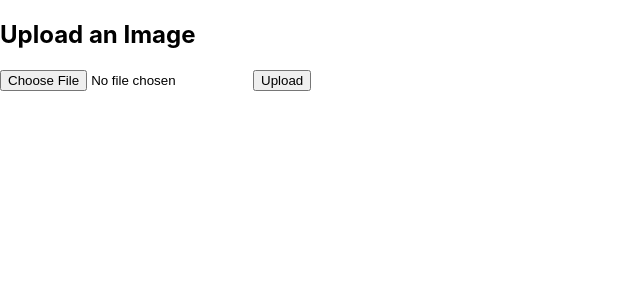
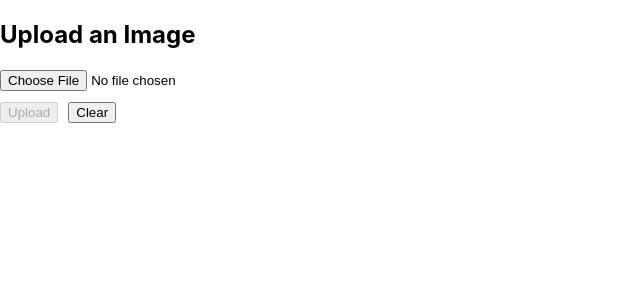
Before and after one commit to TBBJason/Spymaster, a React (Create React App) app in the folder frontend/: page / in a window 1280 px wide. Shown: the top 300 px of the page, without its empty margins (0-640 px from the left). Built offline with nearby package versions, Linux system fonts and the light colour scheme.

Commit message:
sorta working first part

```diff
--- a/frontend/src/App.js
+++ b/frontend/src/App.js
@@ -1,5 +1,6 @@
 import React from 'react';
 import UploadFile from './uploadFile'; // Make sure import matches file name
+import GridDisplay from './GridDisplay'; // Import the new component
 
 function App() {
   return (
--- /dev/null
+++ b/frontend/src/GridDisplay.js
@@ -0,0 +1,53 @@
+import React from 'react';
+import PropTypes from 'prop-types';
+
+const GridDisplay = ({ grid }) => {
+  if (!grid || grid.length === 0 || grid[0].length === 0) {
+    return <div>No grid data available</div>;
+  }
+
+  return (
+    <div className="grid-results">
+      <h4>Extracted Grid:</h4>
+      <div
+        className="grid-container"
+        style={{
+          display: 'grid',
+          gridTemplateColumns: `repeat(${grid[0].length}, 1fr)`,
+          gap: '5px',
+          marginBottom: '20px'
+        }}
+      >
+        {grid.map((row, rowIndex) => (
+          row.map((cell, colIndex) => (
+            <div
+              key={`${rowIndex}-${colIndex}`}
+              className="grid-cell"
+              style={{
+                padding: '10px',
+                border: '1px solid #ccc',
+                textAlign: 'center',
+                backgroundColor: '#f9f9f9'
+              }}
+            >
+              {cell}
+            </div>
+          ))
+        ))}
+      </div>
+    </div>
+  );
+};
+
+GridDisplay.propTypes = {
+  grid: PropTypes.arrayOf(
+    PropTypes.arrayOf(
+      PropTypes.oneOfType([
+        PropTypes.string,
+        PropTypes.number
+      ])
+    )
+  ).isRequired
+};
+
+export default GridDisplay;
--- a/frontend/src/uploadFile.js
+++ b/frontend/src/uploadFile.js
@@ -1,38 +1,134 @@
-import React, { useState } from "react";
-import api from './api'; // Import the API instance
+import React, { useState, useRef } from "react";
+import api from './api';
 
 function UploadFile() {
   const [file, setFile] = useState(null);
   const [result, setResult] = useState(null);
+  const [isUploading, setIsUploading] = useState(false);
   const [error, setError] = useState(null);
-    const [isUploading, setIsUploading] = useState(false);
+  const fileInputRef = useRef(null);
 
   const handleFileChange = (e) => {
+    if (e.target.files.length > 0) {
       setFile(e.target.files[0]);
+      setError(null);
+      setResult(null); // Clear previous results
+    }
   };
 
   const handleUpload = async () => {
-        const formData = new FormData();
-        formData.append("file", file);
-
+    if (!file) {
+      setError("Please select a file first");
+      return;
+    }
 
     try {
       setIsUploading(true);
       setError(null);
+      setResult(null);
+
+      const formData = new FormData();
+      formData.append("file", file);
+
       const res = await api.post('/process-image', formData);
-            setResult(res.data);
+
+      // Format results for better display
+      const formattedResult = {
+        filename: res.data.filename,
+        gridSize: res.data.grid_size,
+        grid: res.data.grid,
+        message: res.data.message
+      };
+
+      setResult(formattedResult);
     } catch (err) {
-            console.error(err);
+      const errorMsg = err.response?.data?.detail ||
+                      err.response?.data?.message ||
+                      "Upload failed. Please try again.";
+      setError(errorMsg);
+    } finally {
+      setIsUploading(false);
+
+      // Clear file selection and reset input
+      setFile(null);
+      if (fileInputRef.current) {
+        fileInputRef.current.value = "";
+      }
+    }
+  };
+
+  // Clear all state
+  const handleClear = () => {
+    setFile(null);
+    setResult(null);
+    setError(null);
+    if (fileInputRef.current) {
+      fileInputRef.current.value = "";
     }
   };
 
   return (
     <div>
       <h2>Upload an Image</h2>
-      <input type="file" accept="image/*" onChange={handleFileChange} />
-      <button onClick={handleUpload}>{isUploading ? "Uploading ..." : "Upload"}</button>
+
+      <input
+        type="file"
+        ref={fileInputRef}
+        accept="image/png, image/jpeg, image/jpg"
+        onChange={handleFileChange}
+        disabled={isUploading}
+      />
+
+      <div style={{ margin: "10px 0" }}>
+        <button
+          onClick={handleUpload}
+          disabled={isUploading || !file}
+          style={{ marginRight: "10px" }}
+        >
+          {isUploading ? "Processing..." : "Upload"}
+        </button>
+
+        <button
+          onClick={handleClear}
+          disabled={isUploading}
+        >
+          Clear
+        </button>
+      </div>
+
+      {error && <div style={{ color: "red", margin: "10px 0" }}>{error}</div>}
+
       {result && (
-        <pre>{JSON.stringify(result, null, 2)}</pre>
+        <div>
+          <h3>Processing Results</h3>
+          <p><strong>Filename:</strong> {result.filename}</p>
+          <p><strong>Grid Size:</strong> {result.size}</p>
+
+          <h4>Extracted Grid:</h4>
+          <div style={{
+            display: 'grid',
+            gridTemplateColumns: `repeat(${result.grid[0]?.length || 1}, 1fr)`,
+            gap: '5px',
+            marginBottom: '20px'
+          }}>
+            {result.grid.flat().map((cell, index) => (
+              <div
+                key={index}
+                style={{
+                  padding: '10px',
+                  border: '1px solid #ccc',
+                  textAlign: 'center'
+                }}
+              >
+                {cell}
+              </div>
+            ))}
+          </div>
+
+          <pre style={{ background: "#f5f5f5", padding: "10px" }}>
+            {JSON.stringify(result, null, 2)}
+          </pre>
+        </div>
       )}
     </div>
   );
```
Also changed, not shown: 1 other file (tests, documents, lock files or other folders). Lines whose indentation alone changed are shown as unchanged.
